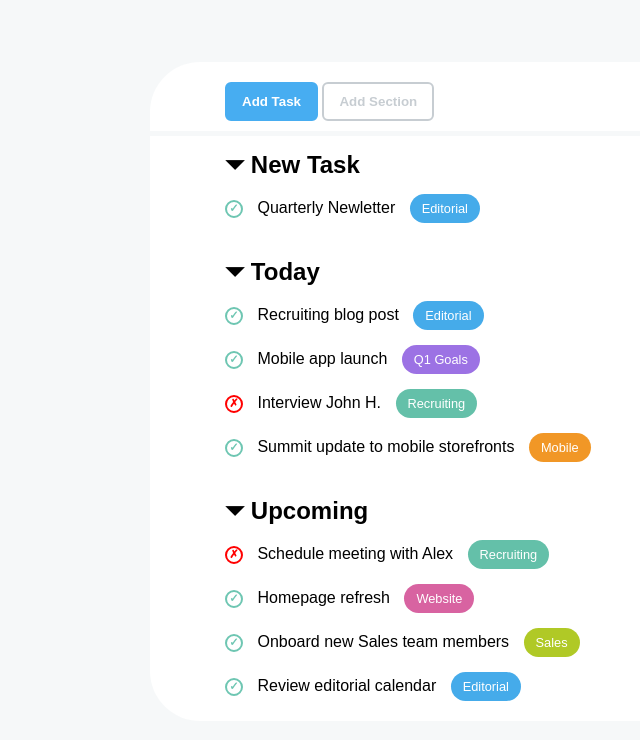
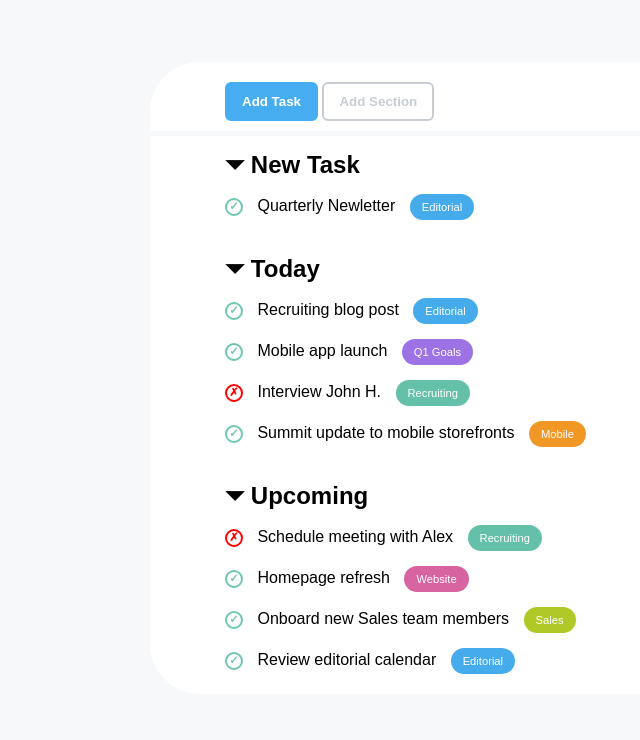
Before and after one commit to christiansaccani/html-css-toboolist, a plain HTML site: page index.html in a window 1280 px wide. Shown: the part 68-808 px from the top of the page, without its empty margins (0-640 px from the left). Drawn offline with Linux system fonts and the light colour scheme.

Commit message:
fix garden size and category class names

```diff
--- a/index.html
+++ b/index.html
@@ -30,7 +30,7 @@
                             &#10003;
                         </span>
                         Quarterly Newletter
-                        <span class="garden editorial">
+                        <span class="garden c-editorial">
                             Editorial
                         </span>
                     </li>
@@ -47,7 +47,7 @@
                                 &#10003;
                             </span>
                             Recruiting blog post
-                            <span class="garden editorial">
+                            <span class="garden c-editorial">
                                 Editorial
                             </span>
                         </li>
@@ -56,7 +56,7 @@
                                 &#10003;
                             </span>
                             Mobile app launch
-                            <span class="garden q1">
+                            <span class="garden c-q1">
                                 Q1 Goals
                             </span>
                         </li>
@@ -65,7 +65,7 @@
                                 &#10007;
                             </span>
                             Interview John H.
-                            <span class="garden recruiting">
+                            <span class="garden c-recruiting">
                                 Recruiting
                             </span>
                         </li>
@@ -74,7 +74,7 @@
                                 &#10003;
                             </span>
                             Summit update to mobile storefronts
-                            <span class="garden mobile">
+                            <span class="garden c-mobile">
                                 Mobile
                             </span>
                         </li>
@@ -91,7 +91,7 @@
                             &#10007;
                         </span>
                         Schedule meeting with Alex
-                        <span class="garden recruiting">
+                        <span class="garden c-recruiting">
                             Recruiting
                         </span>
                     </li>
@@ -100,7 +100,7 @@
                             &#10003;
                         </span>
                         Homepage refresh
-                        <span class="garden website">
+                        <span class="garden c-website">
                             Website
                         </span>
                     </li>
@@ -109,7 +109,7 @@
                             &#10003;
                         </span>
                         Onboard new Sales team members
-                        <span class="garden sales">
+                        <span class="garden c-sales">
                             Sales
                         </span>
                     </li>
@@ -118,7 +118,7 @@
                             &#10003;
                         </span>
                         Review editorial calendar
-                        <span class="garden editorial">
+                        <span class="garden c-editorial">
                             Editorial
                         </span>
                     </li>
--- a/style.css
+++ b/style.css
@@ -109,33 +109,33 @@ li {
 .garden {
     display: inline-block;
     color: white;
-    font-size: 0.8em;
+    font-size: 0.7em;
     margin-left: 10px;
     text-align: center;
     padding: 7px 12px;
     border-radius: 25px;
 }
 
-.editorial {
+.c-editorial {
     background-color: #45abea;
 }
 
-.q1 {
+.c-q1 {
     background-color: #9c72e4;
 }
 
-.recruiting {
+.c-recruiting {
     background-color: #64c0a9;
 }
 
-.mobile {
+.c-mobile {
     background-color: #f19726;
 }
 
-.website {
+.c-website {
     background-color: #d863a1;
 }
 
-.sales {
+.c-sales {
     background-color: #b0c926;
 }
```
